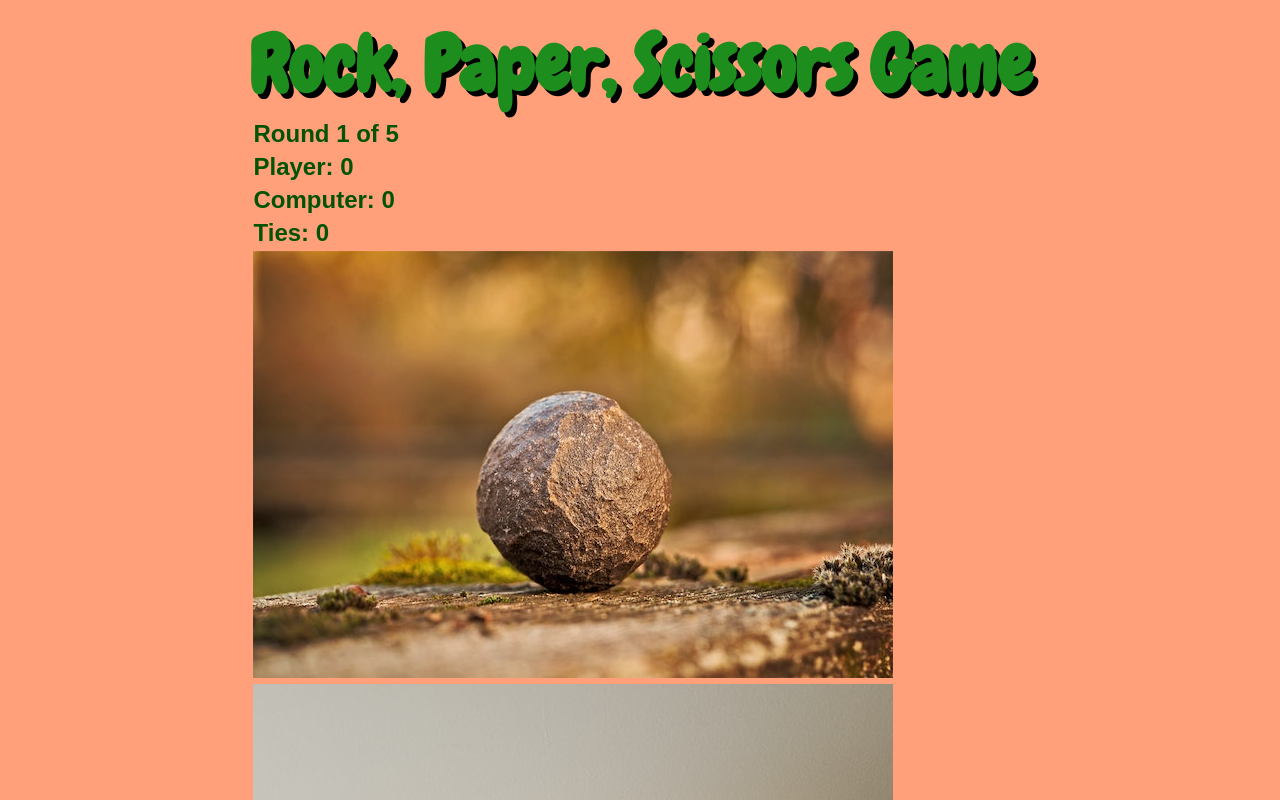
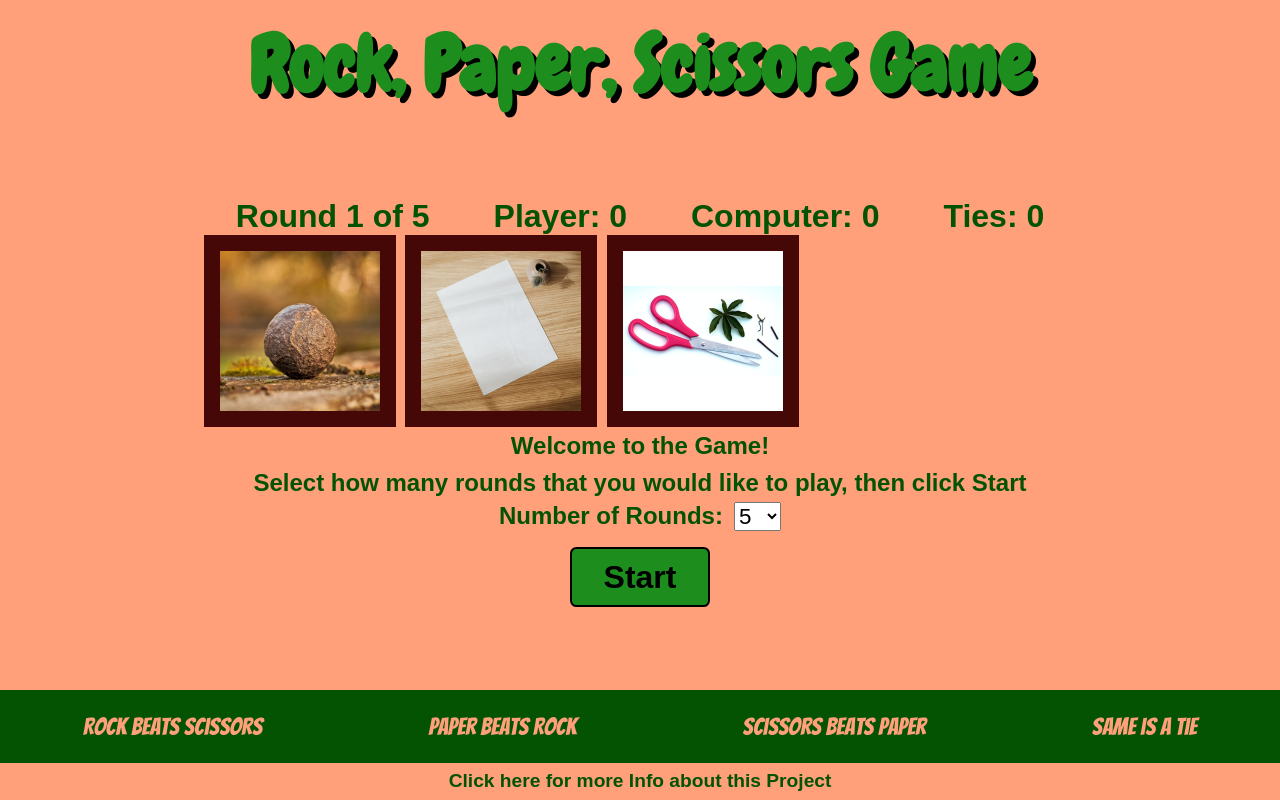
Before and after one commit to mike-c2/odin-rock-paper-scissors, a plain HTML site: page index.html in a window 1280 px wide. Shown: the top 800 px of the page. Drawn offline with Linux system fonts and the light colour scheme.

Commit message:
Styled the Game Board part of the page
This includes sizing up the images so that they are the same.

```diff
--- a/styles.css
+++ b/styles.css
@@ -63,7 +63,50 @@ select {
   transition: border-color 0.15s, color 0.15s, background-color 0.15s;
 }
 
+.game-status {
+  display: flex;
+  flex-wrap: wrap;
+  font-size: 2rem;
+}
 
+.game-status p {
+  margin: 0 1em;
+}
+
+.game-board {
+  display: flex;
+}
+
+.player-options {
+  display: flex;
+  gap: 0.4em;
+}
+
+.rock-option,
+.paper-option,
+.scissors-option {
+  display: flex;
+  background-color: white;
+  border-style: solid;
+  border-width: 1rem;
+  border-color: rgb(70, 7, 7);
+}
+
+.rock-image,
+.paper-image,
+.scissors-image {
+  object-fit: cover;
+  height: 10rem;
+  width: 10rem;
+}
+
+.paper-image {
+  object-position: 0 85%;
+}
+
+.scissors-image {
+  object-fit: contain;
+}
 
 footer {
   display: flex;
```
